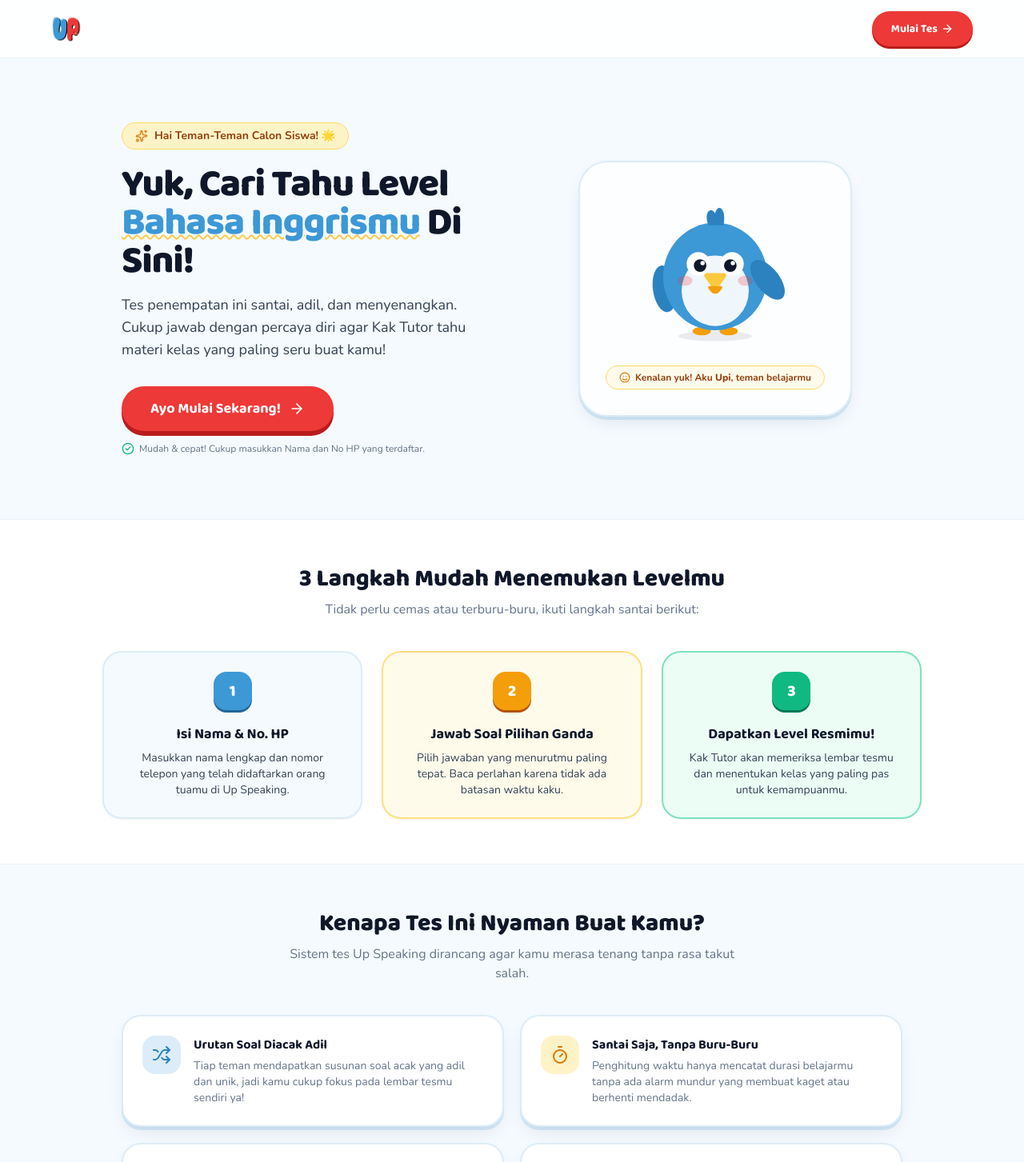
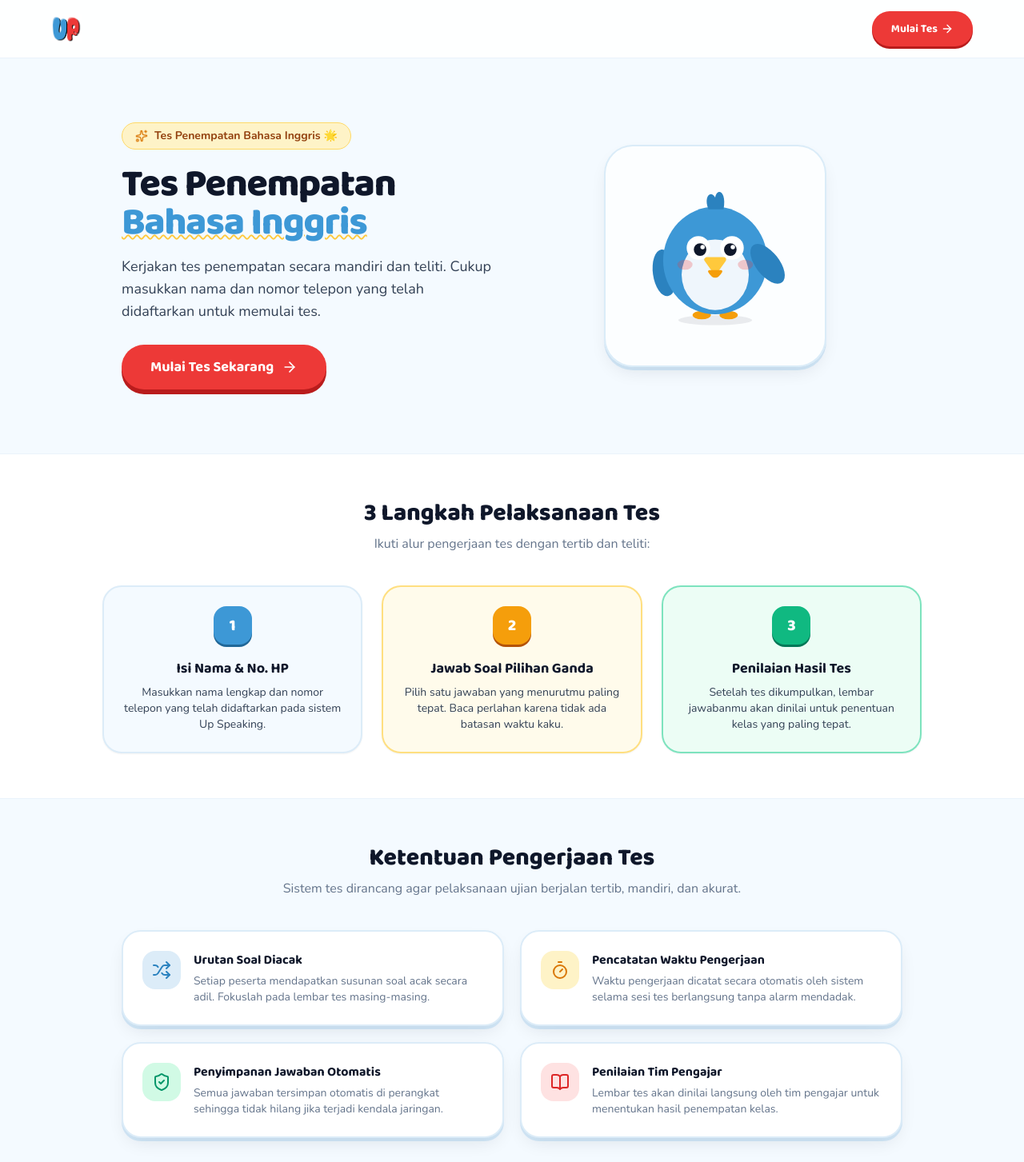
Before and after one commit to septianof/up-speaking, a Next.js app: page / in a window 1280 px wide. Shown: the top 1453 px of the page at 80% size. Built offline with nearby package versions, Linux system fonts and the light colour scheme.

Commit message:
refactor(ui): streamline landing and result copy to focus on placement test and clean up mascot presentation

```diff
--- a/src/app/page.tsx
+++ b/src/app/page.tsx
@@ -18,8 +18,6 @@ import {
   HelpCircle,
   ChevronDown,
   MessageCircle,
-  CheckCircle2,
-  Smile,
   Heart,
 } from "lucide-react";
 
@@ -90,8 +88,8 @@ export default function Home() {
       a: "Tentu saja boleh! Kamu bebas kembali ke nomor sebelumnya dan mengganti pilihan jawaban kapan saja sebelum menekan tombol 'Kumpulkan'.",
     },
     {
-      q: "Kapan saya bisa mengetahui hasil level kelas saya?",
-      a: "Setelah kamu mengumpulkan jawaban, hasil tes akan ditinjau langsung oleh Kak Tutor Up Speaking untuk menetapkan level kelas resmi yang paling cocok untukmu.",
+      q: "Kapan hasil tes penempatan dapat diketahui?",
+      a: "Setelah kamu mengumpulkan jawaban, lembar tes akan dinilai langsung oleh tim pengajar Up Speaking untuk menentukan hasil penempatan kelas yang paling tepat.",
     },
   ];
 
@@ -130,24 +128,23 @@ export default function Home() {
         <section className="w-full max-w-5xl mx-auto px-6 pt-10 pb-16 sm:py-20 flex flex-col-reverse md:flex-row items-center justify-between gap-10">
           {/* Teks Hero */}
           <div className="flex-1 text-center md:text-left flex flex-col items-center md:items-start">
-            {/* Badge Sambutan */}
+            {/* Badge */}
             <div className="inline-flex items-center gap-2 rounded-full bg-sun-100 px-4 py-1.5 text-xs sm:text-sm font-bold text-amber-800 mb-5 border border-sun-300 shadow-xs">
               <Sparkles className="w-4 h-4 text-amber-600 animate-spin" style={{ animationDuration: "6s" }} />
-              <span>Hai Teman-Teman Calon Siswa! 🌟</span>
+              <span>Tes Penempatan Bahasa Inggris 🌟</span>
             </div>
 
             {/* Judul Utama */}
             <h1 className="font-display text-3xl sm:text-4xl lg:text-5xl font-black text-text-primary tracking-tight leading-tight mb-4">
-              Yuk, Cari Tahu Level <br className="hidden sm:inline" />
+              Tes Penempatan <br className="hidden sm:inline" />
               <span className="text-primary-500 underline decoration-sun-400 decoration-wavy decoration-2">
-                Bahasa Inggrismu
-              </span>{" "}
-              Di Sini!
+                Bahasa Inggris
+              </span>
             </h1>
 
             {/* Deskripsi */}
-            <p className="text-base sm:text-lg text-text-secondary max-w-xl mb-8 leading-relaxed">
-              Tes penempatan ini santai, adil, dan menyenangkan. Cukup jawab dengan percaya diri agar Kak Tutor tahu materi kelas yang paling seru buat kamu!
+            <p className="text-base sm:text-lg text-text-secondary max-w-xl mb-7 leading-relaxed">
+              Kerjakan tes penempatan secara mandiri dan teliti. Cukup masukkan nama dan nomor telepon yang telah didaftarkan untuk memulai tes.
             </p>
 
             {/* Tombol CTA */}
@@ -158,15 +155,10 @@ export default function Home() {
                 onClick={() => setIsModalOpen(true)}
                 className="w-full sm:w-auto px-9 text-lg gap-2.5 shadow-[0_6px_0_0_#B91C1C]"
               >
-                <span>Ayo Mulai Sekarang!</span>
+                <span>Mulai Tes Sekarang</span>
                 <ArrowRight className="w-5 h-5" />
               </Button>
             </div>
-
-            <p className="text-xs text-text-muted mt-3.5 flex items-center gap-1.5">
-              <CheckCircle2 className="w-4 h-4 text-mint-500 shrink-0" />
-              Mudah & cepat! Cukup masukkan Nama dan No HP yang terdaftar.
-            </p>
           </div>
 
           {/* Maskot Ilustrasi Hero */}
@@ -175,23 +167,19 @@ export default function Home() {
             <div className="absolute w-64 h-64 sm:w-80 sm:h-80 bg-primary-100/70 rounded-full blur-2xl -z-10 animate-pulse" />
             <div className="relative p-6 sm:p-8 rounded-[36px] bg-white/70 backdrop-blur-xs border-2 border-primary-200/50 shadow-kid-card flex flex-col items-center">
               <Mascot mood="wave" size={210} floating />
-              <div className="mt-3 px-4 py-1.5 rounded-full bg-sun-50 border border-sun-300 text-xs font-bold text-amber-800 flex items-center gap-1.5 shadow-2xs">
-                <Smile className="w-3.5 h-3.5 text-amber-600" />
-                <span>Kenalan yuk! Aku <strong>Upi</strong>, teman belajarmu</span>
-              </div>
             </div>
           </div>
         </section>
 
-        {/* SECTION: 3 LANGKAH MUDAH */}
+        {/* SECTION: 3 LANGKAH PELAKSANAAN TES */}
         <section className="w-full bg-surface-white py-14 px-6 border-y border-primary-100/60">
           <div className="max-w-5xl mx-auto">
             <div className="text-center max-w-xl mx-auto mb-10">
               <h2 className="font-display text-2xl sm:text-3xl font-black text-text-primary">
-                3 Langkah Mudah Menemukan Levelmu
+                3 Langkah Pelaksanaan Tes
               </h2>
               <p className="text-sm sm:text-base text-text-muted mt-2">
-                Tidak perlu cemas atau terburu-buru, ikuti langkah santai berikut:
+                Ikuti alur pengerjaan tes dengan tertib dan teliti:
               </p>
             </div>
 
@@ -205,7 +193,7 @@ export default function Home() {
                   Isi Nama & No. HP
                 </h3>
                 <p className="text-xs sm:text-sm text-text-secondary leading-relaxed">
-                  Masukkan nama lengkap dan nomor telepon yang telah didaftarkan orang tuamu di Up Speaking.
+                  Masukkan nama lengkap dan nomor telepon yang telah didaftarkan pada sistem Up Speaking.
                 </p>
               </div>
 
@@ -218,7 +206,7 @@ export default function Home() {
                   Jawab Soal Pilihan Ganda
                 </h3>
                 <p className="text-xs sm:text-sm text-text-secondary leading-relaxed">
-                  Pilih jawaban yang menurutmu paling tepat. Baca perlahan karena tidak ada batasan waktu kaku.
+                  Pilih satu jawaban yang menurutmu paling tepat. Baca perlahan karena tidak ada batasan waktu kaku.
                 </p>
               </div>
 
@@ -228,24 +216,24 @@ export default function Home() {
                   3
                 </div>
                 <h3 className="font-display text-lg font-bold text-text-primary mb-1.5">
-                  Dapatkan Level Resmimu!
+                  Penilaian Hasil Tes
                 </h3>
                 <p className="text-xs sm:text-sm text-text-secondary leading-relaxed">
-                  Kak Tutor akan memeriksa lembar tesmu dan menentukan kelas yang paling pas untuk kemampuanmu.
+                  Setelah tes dikumpulkan, lembar jawabanmu akan dinilai untuk penentuan kelas yang paling tepat.
                 </p>
               </div>
             </div>
           </div>
         </section>
 
-        {/* SECTION: 4 PANDUAN PENGERJAAN RAMAH SISWA */}
+        {/* SECTION: KETENTUAN PENGERJAAN TES */}
         <section className="w-full max-w-5xl mx-auto px-6 py-14 sm:py-18">
           <div className="text-center max-w-xl mx-auto mb-10">
             <h2 className="font-display text-2xl sm:text-3xl font-black text-text-primary">
-              Kenapa Tes Ini Nyaman Buat Kamu?
+              Ketentuan Pengerjaan Tes
             </h2>
             <p className="text-sm sm:text-base text-text-muted mt-2">
-              Sistem tes Up Speaking dirancang agar kamu merasa tenang tanpa rasa takut salah.
+              Sistem tes dirancang agar pelaksanaan ujian berjalan tertib, mandiri, dan akurat.
             </p>
           </div>
 
@@ -257,10 +245,10 @@ export default function Home() {
               </div>
               <div>
                 <h3 className="font-display text-base font-bold text-text-primary mb-1">
-                  Urutan Soal Diacak Adil
+                  Urutan Soal Diacak
                 </h3>
                 <p className="text-xs sm:text-sm text-text-muted leading-relaxed">
-                  Tiap teman mendapatkan susunan soal acak yang adil dan unik, jadi kamu cukup fokus pada lembar tesmu sendiri ya!
+                  Setiap peserta mendapatkan susunan soal acak secara adil. Fokuslah pada lembar tes masing-masing.
                 </p>
               </div>
             </div>
@@ -272,10 +260,10 @@ export default function Home() {
               </div>
               <div>
                 <h3 className="font-display text-base font-bold text-text-primary mb-1">
-                  Santai Saja, Tanpa Buru-Buru
+                  Pencatatan Waktu Pengerjaan
                 </h3>
                 <p className="text-xs sm:text-sm text-text-muted leading-relaxed">
-                  Penghitung waktu hanya mencatat durasi belajarmu tanpa ada alarm mundur yang membuat kaget atau berhenti mendadak.
+                  Waktu pengerjaan dicatat secara otomatis oleh sistem selama sesi tes berlangsung tanpa alarm mendadak.
                 </p>
               </div>
             </div>
@@ -287,10 +275,10 @@ export default function Home() {
               </div>
               <div>
                 <h3 className="font-display text-base font-bold text-text-primary mb-1">
-                  Aman Walau Internet Putus
+                  Penyimpanan Jawaban Otomatis
                 </h3>
                 <p className="text-xs sm:text-sm text-text-muted leading-relaxed">
-                  Semua jawabanmu tersimpan otomatis di perangkat. Jika sinyal internet terputus di tengah jalan, jawabanmu tidak akan hilang!
+                  Semua jawaban tersimpan otomatis di perangkat sehingga tidak hilang jika terjadi kendala jaringan.
                 </p>
               </div>
             </div>
@@ -302,10 +290,10 @@ export default function Home() {
               </div>
               <div>
                 <h3 className="font-display text-base font-bold text-text-primary mb-1">
-                  Ditemani & Dinilai Kak Tutor
+                  Penilaian Tim Pengajar
                 </h3>
                 <p className="text-xs sm:text-sm text-text-muted leading-relaxed">
-                  Hasil tesmu akan dievaluasi langsung oleh Kak Tutor pengajar ahli kami agar kamu mendapatkan kelas yang paling seru.
+                  Lembar tes akan dinilai langsung oleh tim pengajar untuk menentukan hasil penempatan kelas.
                 </p>
               </div>
             </div>
@@ -362,10 +350,10 @@ export default function Home() {
           <div className="rounded-[32px] bg-gradient-to-r from-primary-500 to-primary-600 p-8 sm:p-10 text-white text-center shadow-kid relative overflow-hidden">
             <div className="absolute -top-10 -right-10 w-40 h-40 bg-white/10 rounded-full blur-xl pointer-events-none" />
             <h2 className="font-display text-2xl sm:text-3xl font-black mb-3">
-              Sudah Siap Mencoba Kemampuanmu?
+              Siap Memulai Tes Penempatan?
             </h2>
             <p className="text-sm sm:text-base text-primary-100 max-w-lg mx-auto mb-6">
-              Ayo buktikan kemampuan bahasa Inggrismu sekarang. Santai saja dan kerjakan semampumu!
+              Pastikan kamu sudah siap dan kerjakan soal secara mandiri semampumu!
             </p>
             <Button
               size="xl"
--- a/src/app/result/page.tsx
+++ b/src/app/result/page.tsx
@@ -127,14 +127,14 @@ export default function ResultPage() {
 
             <div className="inline-flex items-center gap-1.5 px-3 py-1 rounded-full bg-mint-50 text-mint-800 text-[11px] sm:text-xs font-bold border border-mint-200 mb-2 sm:mb-3 shadow-2xs">
               <Sparkles className="w-3.5 h-3.5 text-mint-600" />
-              <span>Pengumuman Level Resmi Kelasmu</span>
+              <span>Hasil Penempatan Kelas</span>
             </div>
 
             <h1 className="font-display text-xl sm:text-3xl font-black text-text-primary mb-1">
               Selamat, {session.fullName}! 🎉
             </h1>
             <p className="text-xs sm:text-sm text-text-muted mb-5 max-w-md mx-auto">
-              Berdasarkan hasil evaluasi Kak Tutor, kamu ditempatkan pada level:
+              Berdasarkan evaluasi hasil tes, hasil penempatan kelasmu adalah:
             </p>
 
             {/* Official Level Card */}
@@ -195,14 +195,14 @@ export default function ResultPage() {
 
             <div className="inline-flex items-center gap-1.5 px-3 py-1 rounded-full bg-mint-50 text-mint-800 text-[11px] sm:text-xs font-bold border border-mint-200 mb-2 sm:mb-3 shadow-2xs">
               <Sparkles className="w-3.5 h-3.5 text-mint-600" />
-              <span>Hore! Lembar Jawaban Berhasil Terkirim</span>
+              <span>Lembar Jawaban Berhasil Dikumpulkan</span>
             </div>
 
             <h1 className="font-display text-xl sm:text-3xl font-black text-text-primary mb-1">
               Terima Kasih, {session.fullName}! ⭐
             </h1>
             <p className="text-xs sm:text-sm text-text-secondary max-w-md mx-auto mb-4 sm:mb-5 leading-relaxed">
-              Jawabanmu tersimpan aman dan sedang ditinjau oleh Kak Tutor Up Speaking.
+              Jawaban tes penempatanmu sudah tersimpan aman di sistem.
             </p>
 
             {/* Details Box */}
@@ -225,9 +225,9 @@ export default function ResultPage() {
               </div>
 
               <div className="flex items-center justify-between">
-                <span className="text-text-muted">Tahap Selanjutnya</span>
+                <span className="text-text-muted">Status</span>
                 <span className="font-bold text-amber-800 bg-sun-100 px-2 py-0.5 rounded-full text-[11px] sm:text-xs">
-                  Menunggu Evaluasi Kak Tutor
+                  Menunggu Penilaian Hasil Tes
                 </span>
               </div>
             </div>
--- a/src/components/student/LoginModal.tsx
+++ b/src/components/student/LoginModal.tsx
@@ -77,7 +77,7 @@ export const LoginModal: React.FC<LoginModalProps> = ({ isOpen, onClose }) => {
       onClose();
       router.push("/test");
     } catch {
-      setError("Ada kendala saat memeriksa datamu. Coba lagi ya, atau tanya Kak Tutor.");
+      setError("Ada kendala saat memeriksa datamu. Coba lagi ya, atau hubungi admin Up Speaking.");
     } finally {
       setIsLoading(false);
     }
@@ -104,8 +104,8 @@ export const LoginModal: React.FC<LoginModalProps> = ({ isOpen, onClose }) => {
       onClose={onClose}
       variant="kid"
       topSlot={<Mascot mood="wave" size={110} />}
-      title="Halo! Siapa namamu?"
-      description="Isi nama dan nomor HP yang didaftarkan di Up Speaking, lalu kita mulai!"
+      title="Masuk ke Tes Penempatan"
+      description="Masukkan nama dan nomor HP yang terdaftar untuk memulai tes penempatan."
     >
       <form onSubmit={handleSubmit} className="space-y-5 pt-2" noValidate>
         {error && (
--- a/src/components/student/Mascot.tsx
+++ b/src/components/student/Mascot.tsx
@@ -50,7 +50,7 @@ export const Mascot: React.FC<MascotProps> = ({
     <svg
       viewBox="0 0 200 200"
       role="img"
-      aria-label="Upi, maskot Up Speaking"
+      aria-label="Maskot Up Speaking"
       className="block h-auto w-full"
     >
       {/* Bayangan */}
```
Also changed, not shown: src/app/test/page.tsx (+2 -2 lines).
